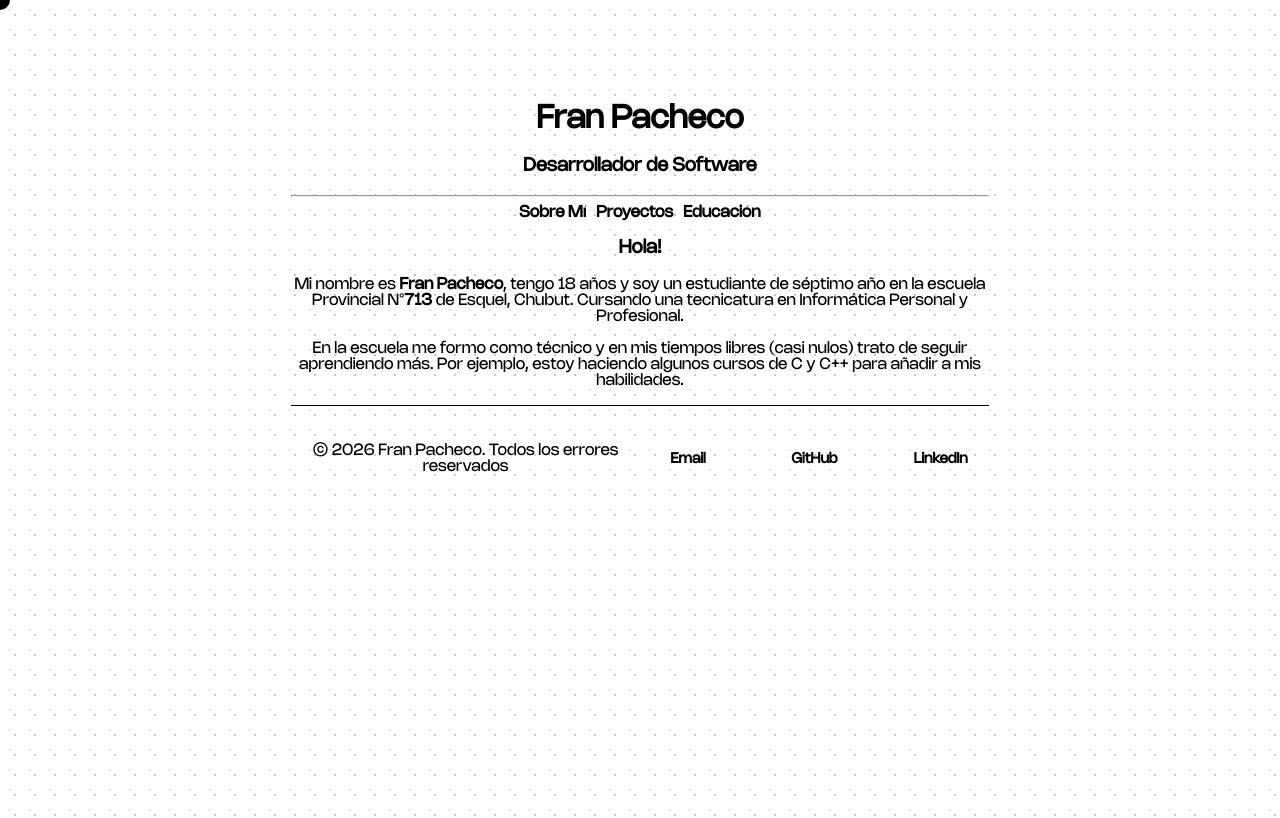
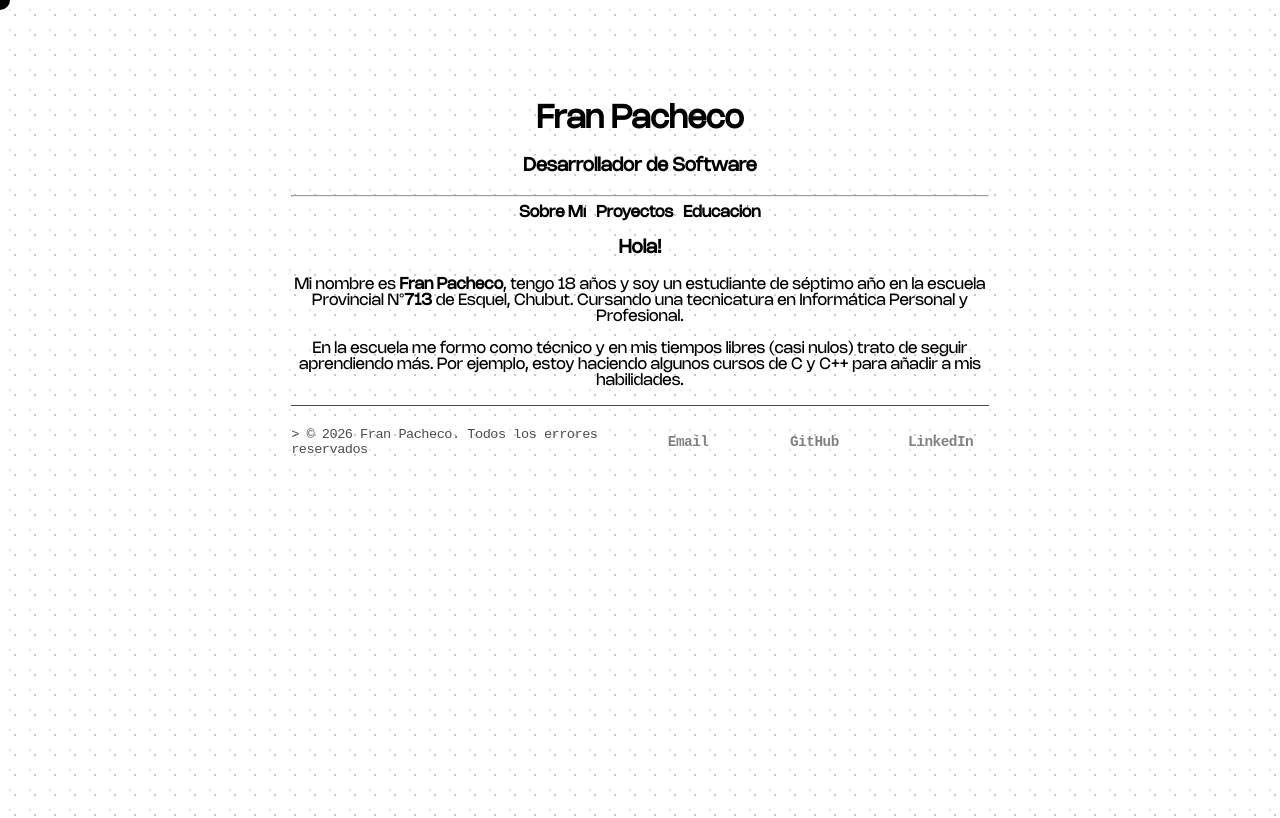
Before and after one commit to franpacheco-cpp/portfolio, an Angular app: page /sobremi in a window 1280 px wide. Built offline with nearby package versions, Linux system fonts and the light colour scheme.

Commit message:
arreglando el footer

```diff
--- a/src/app/components/footer/footer.css
+++ b/src/app/components/footer/footer.css
@@ -11,17 +11,23 @@
   align-items: center;
   border-top: 1px solid #000;
   padding-top: 1px;
+  font-family: 'Courier New', monospace;
+  opacity: 0.7;
+  letter-spacing: -0.5px;
 }
 
-.footer-copy p {
+.footer-copy {
   margin: 0;
-  font-size: 0.9rem;
+  font-size: 0.85rem;
   text-align: left;
 }
 
 .footer-links {
   display: flex;
   gap: 30px;
+  font-family: 'Courier New', monospace;
+  opacity: 0.7;
+  letter-spacing: -0.5px;
 }
 
 .footer-links a {
--- a/src/app/components/footer/footer.html
+++ b/src/app/components/footer/footer.html
@@ -1,5 +1,5 @@
 <div class="footer">
-  <p class="footer-copy">&copy; {{ anio }} Fran Pacheco. Todos los errores reservados</p>
+  <p class="footer-copy">> &copy; {{ anio }} Fran Pacheco. Todos los errores reservados</p>
 
   <nav class="footer-links">
     <a href="mailto:franpacheco.cpp@gmail.com">Email</a>
```
